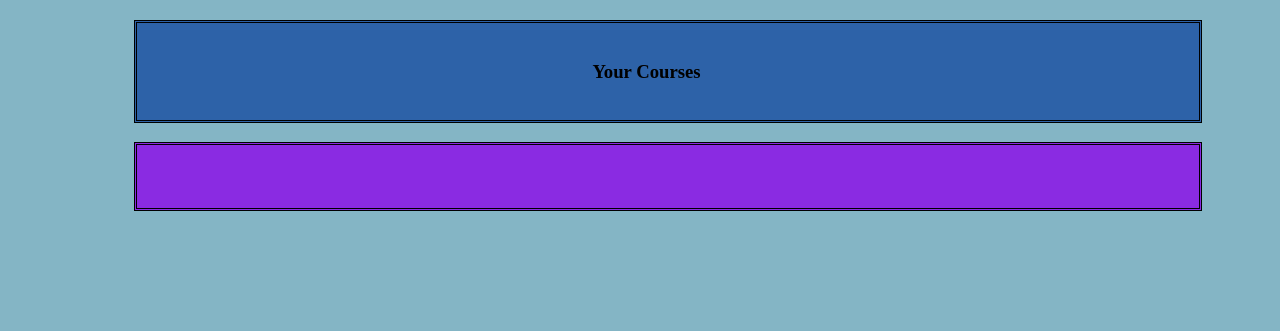
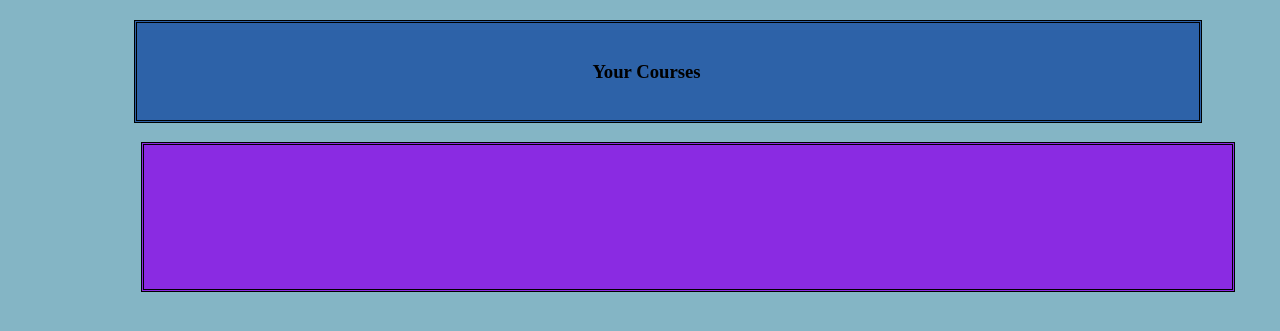
Before and after one commit to LuisMora8/CourseManager, a plain HTML site: page prof.html in a window 1280 px wide. Shown: the part 87-418 px from the top of the page. Drawn offline with Linux system fonts and the light colour scheme.

Commit message:
added middle box

```diff
--- a/prof.css
+++ b/prof.css
@@ -61,13 +61,13 @@ body {
 }
 
 #bottomlayer {
-    width: 84%;
-    height: 100%;
+    width: 85%;
+    height: 10%;
     padding-top: 5%;
     border-style: double;
-    position: relative;
-    left: 10%;
-    top: 0%;
+    position: absolute;
+    left: 11%;
+    top: 30%px;
     background-color: blueviolet;
 
     /* overflow-x: auto; */
```
